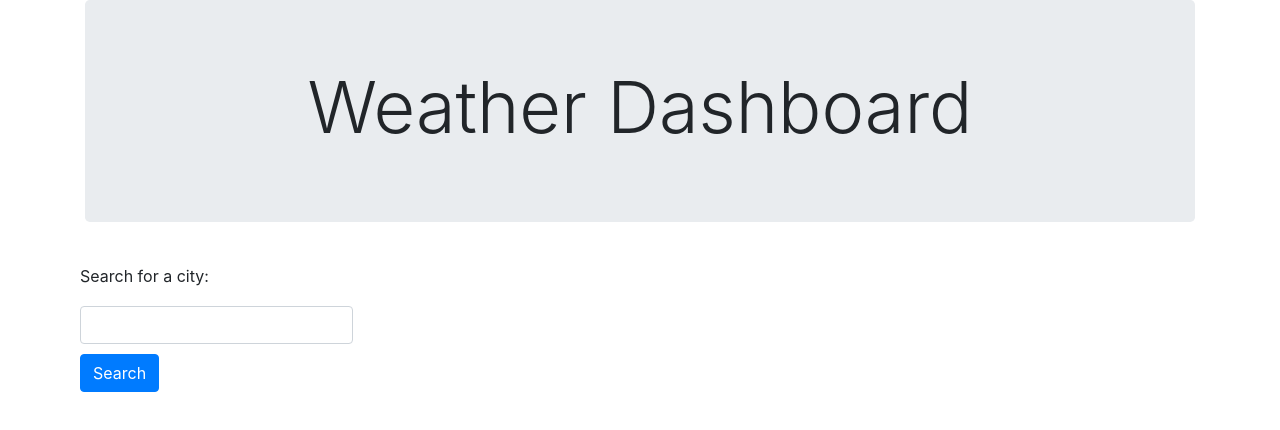
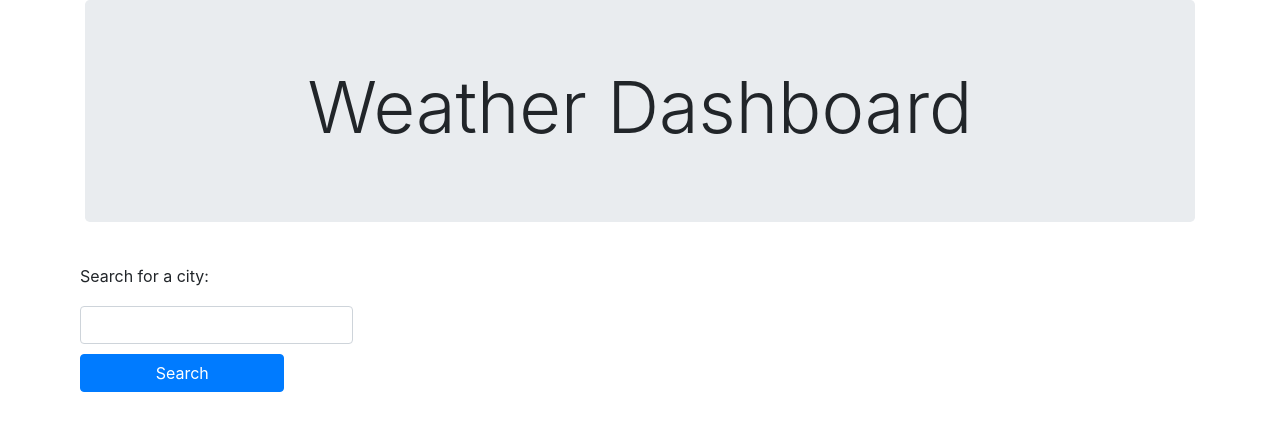
Before and after one commit to nuglah/Weather-Dashboard, a plain HTML site: page index.html in a window 1280 px wide. Drawn offline with nearby package versions, Linux system fonts and the light colour scheme.

Commit message:
updated readme

```diff
--- a/assets/js/script.js
+++ b/assets/js/script.js
@@ -77,7 +77,7 @@ var getSearchProps = function (input, saveHistory) {
                   $("#wind" + i).html(`Wind: ${daily[i].wind_speed} MPH`);
                   $("#humidity" + i).html(`Humidity: ${daily[i].humidity}%`);
                 }
-                $("#forecast").attr("style", "display:block");
+                $("#forecast").attr("style", "display:block;");
                 const date = dayjs().format("MM/DD/YYYY");
                 $("#location").html(`${result[0].name} (${date})`);
                 $("#current-weather-img").attr("src", imageUrl);
--- a/index.html
+++ b/index.html
@@ -15,7 +15,7 @@
   </head>
   <body>
     <div class="container">
-      <!-- Content here -->
+      <!-- Header -->
       <header class="jumbotron">
         <h1 class="display-3">Weather Dashboard</h1>
       </header>
@@ -26,6 +26,7 @@
               <label for="exampleInputEmail1">Search for a city:</label>
             </div>
             <div class="row">
+              <!-- Search bar -->
               <input
                 type="text"
                 name="city-input"
@@ -34,11 +35,17 @@
               />
             </div>
             <div class="row">
-              <button id="city-find" type="submit" class="btn btn-primary">
+              <!-- search button -->
+              <button
+                id="city-find"
+                type="submit"
+                class="btn btn-primary col-9"
+              >
                 Search
               </button>
             </div>
             <div class="row">
+              <!-- div for history -->
               <div id="history" class="col-12"></div>
             </div>
           </div>
```
